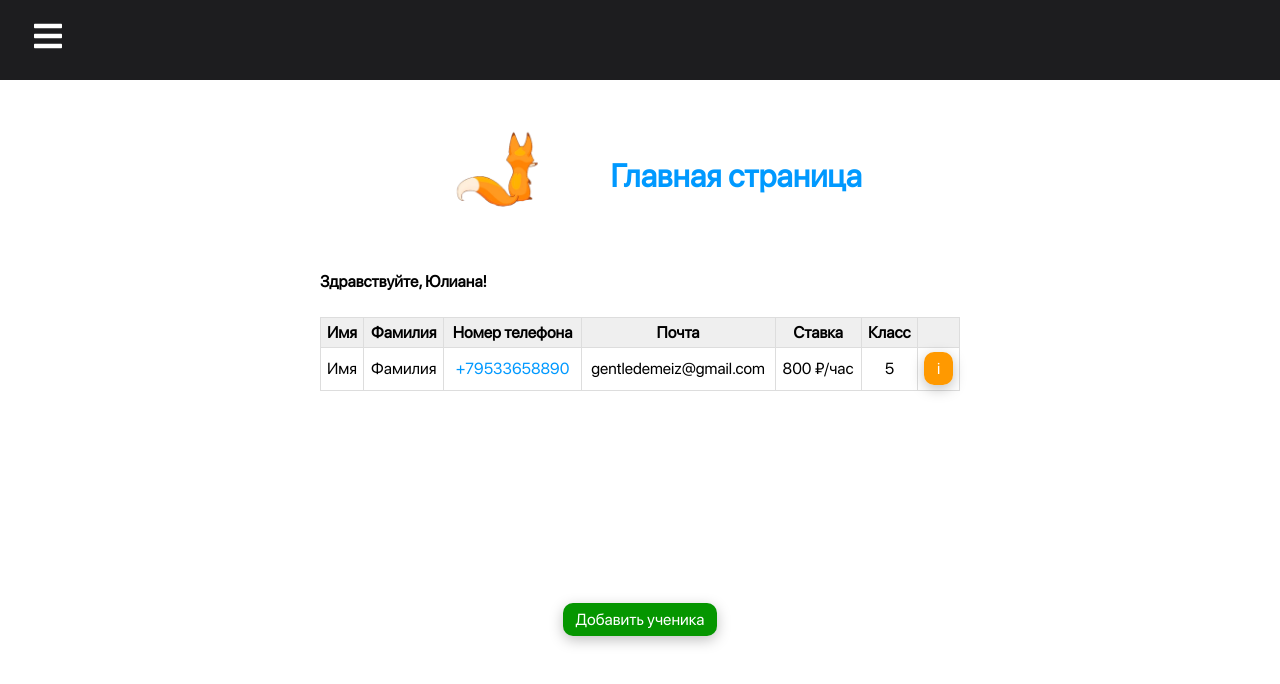
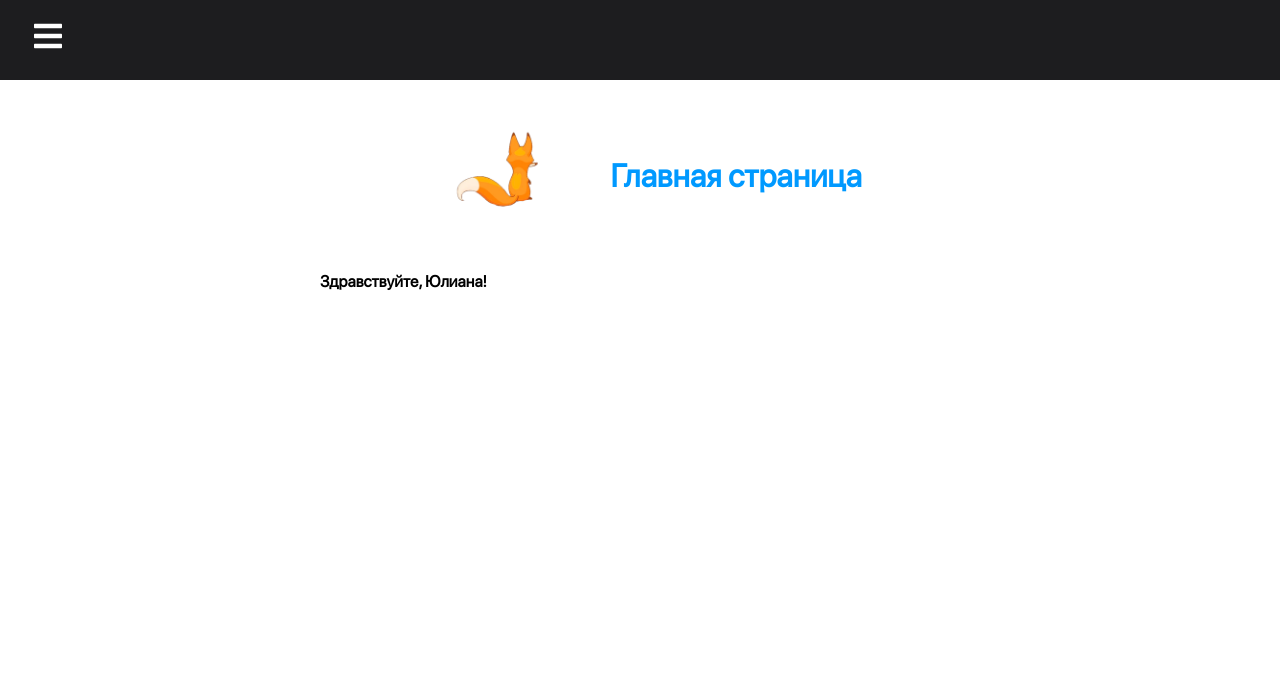
Before and after one commit to m3Rzy/stdls, a React (Create React App) app in the folder main/: page / in a window 1280 px wide. Shown: the top 684 px of the page. Built offline with nearby package versions, Linux system fonts and the light colour scheme.

Commit message:
some reworks with main.js

```diff
--- a/main/src/content/SideBar/SidebarData.js
+++ b/main/src/content/SideBar/SidebarData.js
@@ -1,8 +1,6 @@
 import React from 'react';
-import * as FaIcons from 'react-icons/fa';
 import * as AiIcons from 'react-icons/ai';
 import * as IoIcons from 'react-icons/io';
-import * as RiIcons from 'react-icons/ri'
 import * as BiIcons from 'react-icons/bi'
 
 export const SidebarData = [
--- a/main/src/content/journal.js
+++ b/main/src/content/journal.js
@@ -16,10 +16,10 @@ const columns = [
   { field: 'name', headerName: 'Имя', sortable: false},
   { field: 'surname', headerName: 'Фамилия', width: 110, sortable: false},
   { field: 'phone', headerName: 'Номер телефона ученика', width: 150, sortable: false},
-  { field: 'email', headerName: 'Почта ученика', width: 140, sortable: false},
+  { field: 'email', headerName: 'Почта ученика', width: 210, sortable: false},
   { field: 'cost', headerName: 'Стоимость за урок', width: 150},
   { field: 'grade', headerName: 'Класс'},
-  { field: 'parent', headerName: 'ФИО родителя', sortable: false, width: 200},
+  { field: 'parent', headerName: 'ФИО родителя', sortable: false, width: 210},
   { field: 'parent_number', headerName: 'Номер телефона родителя', width: 170, sortable: false},
   { field: 'rate', headerName: 'Тариф', sortable: false}
 ];
@@ -58,13 +58,13 @@ export function Journal() {
     <Navbar/>
     <h1 className='h1__center'>Журнал</h1>
     <div className='center__table'>
-        <div style={{ height: '50vh', minWidth: '70%', zIndex: 1 }}>
+        <div style={{ height: 400, minWidth: '75%', zIndex: 1 }}>
         <DataGrid
             // rows={rows}
             rows={rows}
             columns={columns}
-            pageSize={10}
-            rowsPerPageOptions={[10]}
+            pageSize={5}
+            rowsPerPageOptions={[5]}
             checkboxSelection
         />
         </div>
--- a/main/src/content/main.js
+++ b/main/src/content/main.js
@@ -1,7 +1,6 @@
 import "../styles/main.css";
 import logo from "../resources/logo.png";
-import axios from 'axios'
-import React, { useEffect, useState } from 'react';
+import React from 'react';
 import Navbar from "./SideBar/Navbar";
 import '../fonts.css'
 
@@ -16,76 +15,14 @@ function Main() {
           <div className="logo__container">
             <img src={logo} className="logo__img" />
             <div className="logo__text">Главная страница</div>
-
-          {/* <div className="container__exit">
-            <a href="#" className="button__exit">
-              Выйти
-            </a>
-          </div> */}
           </div>
           <div className="hello__widget">Здравствуйте, Юлиана!</div>
-        <div className="table__center">
-          <table class="table">
-            <thead>
-              <tr>
-                <th>Имя</th>
-                <th>Фамилия</th>
-                <th>Номер телефона</th>
-                <th>Почта</th>
-                <th>Ставка</th>
-                <th>Класс</th>
-                <th />
-              </tr>
-            </thead>
-            <tbody>
-            <tr>
-                <td>Имя</td>
-                <td>Фамилия</td>
-                <td>
-                  <a href="#" className="td__phone">
-                    +79533658890
-                  </a>
-                </td>
-                <td>gentledemeiz@gmail.com</td>
-                <td>800 ₽/час</td>
-                <td>5</td>
-                <td>
-                  <a href="#" className="button__edit">
-                    i
-                  </a>
-                </td>
-              </tr>
-              {/* <tr>
-                <td>{pupil.name}</td>
-                <td>{pupil.surname}</td>
-                <td>
-                  <a href="#" className="td__phone">
-                    +7{pupil.phone}
-                  </a>
-                </td>
-                <td>{pupil.email}</td>
-                <td>{pupil.cost} ₽/час</td>
-                <td>{pupil.grade}</td>
-                <td>
-                  <a href="#" className="button__edit">
-                    i
-                  </a>
-                </td>
-              </tr> */}
+        </div>
 
-            </tbody>
-          </table>
-        </div>
-      </div>
-      <div className="button__container">
-        <a href="/auth" className="button__add">
-          Добавить ученика
-        </a>
-      </div>
       </div>
     </>
 
   );
 }
 
-export {Main};
+export { Main };
--- a/main/src/styles/main.css
+++ b/main/src/styles/main.css
@@ -14,6 +14,7 @@ html {
     display: flex;
     justify-content: center;
     align-items: center;
+    font-family: 'SFProDisplay-Regular';
 }
 
 .h1__center {
@@ -35,27 +36,6 @@ html {
     margin-bottom: 2%;
 }
 
-.button__exit {
-    color: white;
-    display: inline;
-    text-align: center;
-    padding: 0.9vh 1vw 0.9vh 1vw;
-    font-size: 1rem;
-    border-radius: 10px;
-    box-shadow: 0 4px 14px 0 rgb(0 0 0 / 25%);
-    background-color: rgb(223, 0, 0);
-    -webkit-transition: all 0.4s ease;
-    -moz-transition: all 0.4s ease;
-    -o-transition: all 0.4s ease;
-    -ms-transition: all 0.4s ease;
-    transition: all 0.4s ease;
-}
-
-.button__exit:hover {
-    color: rgb(223, 0, 0);
-    background-color: white;
-}
-
 .logo__text {
     font-weight: 600;
     display: flex;
@@ -73,35 +53,8 @@ html {
     align-items: center;
 }
 
-.table {
-	width: 50%;
-	margin-bottom: 20px;
-	border: 1px solid #dddddd;
-	border-collapse: collapse;
-}
-.table th {
-	font-weight: bold;
-	padding: 5px;
-	background: #efefef;
-	border: 1px solid #dddddd;
-}
-
-.table td {
-    text-align: center;
-    height: 4vh;
-	border: 1px solid #dddddd;
-	padding: 5px;
-    justify-content: center;
-    align-items: center;
-}
-
 a {
     text-decoration: none;
-}
-
-.td__phone {
-    color: rgb(0, 153, 255);
-    font-weight: 500;
 }
 
 .logo__container {
@@ -116,57 +69,3 @@ a {
     max-width: 15%;
     min-width: 10%;
 }
-
-
-.button__edit {
-    color: white;
-    display: inline;
-    text-align: center;
-    padding: 0.9vh 1vw 0.9vh 1vw;
-    font-size: 1rem;
-    border-radius: 10px;
-    box-shadow: 0 4px 14px 0 rgb(0 0 0 / 25%);
-    background-color: rgb(255, 153, 0);
-    -webkit-transition: all 0.4s ease;
-    -moz-transition: all 0.4s ease;
-    -o-transition: all 0.4s ease;
-    -ms-transition: all 0.4s ease;
-    transition: all 0.4s ease;
-}
-
-.button__edit:hover {
-    color: rgb(255, 153, 0);
-    background-color: white;
-}
-
-.button__container {
-    display: flex;
-    justify-content: center;
-    align-items: center;
-    margin: 0 auto;
-    text-align: center;
-    /* float: right; */
-}
-
-.button__add {
-    text-align: center;
-    margin-top: 15%;
-    color: white;
-    display: inline;
-    text-align: center;
-    padding: 0.9vh 1vw 0.9vh 1vw;
-    font-size: 1rem;
-    border-radius: 10px;
-    box-shadow: 0 4px 14px 0 rgb(0 0 0 / 25%);
-    background-color: rgb(5, 150, 0);
-    -webkit-transition: all 0.4s ease;
-    -moz-transition: all 0.4s ease;
-    -o-transition: all 0.4s ease;
-    -ms-transition: all 0.4s ease;
-    transition: all 0.4s ease;
-}
-
-.button__add:hover {
-    color: rgb(5, 150, 0);
-    background-color: white;
-}
```
Also changed, not shown: 1 other file (tests, documents, lock files or other folders). Lines whose indentation alone changed are shown as unchanged.
